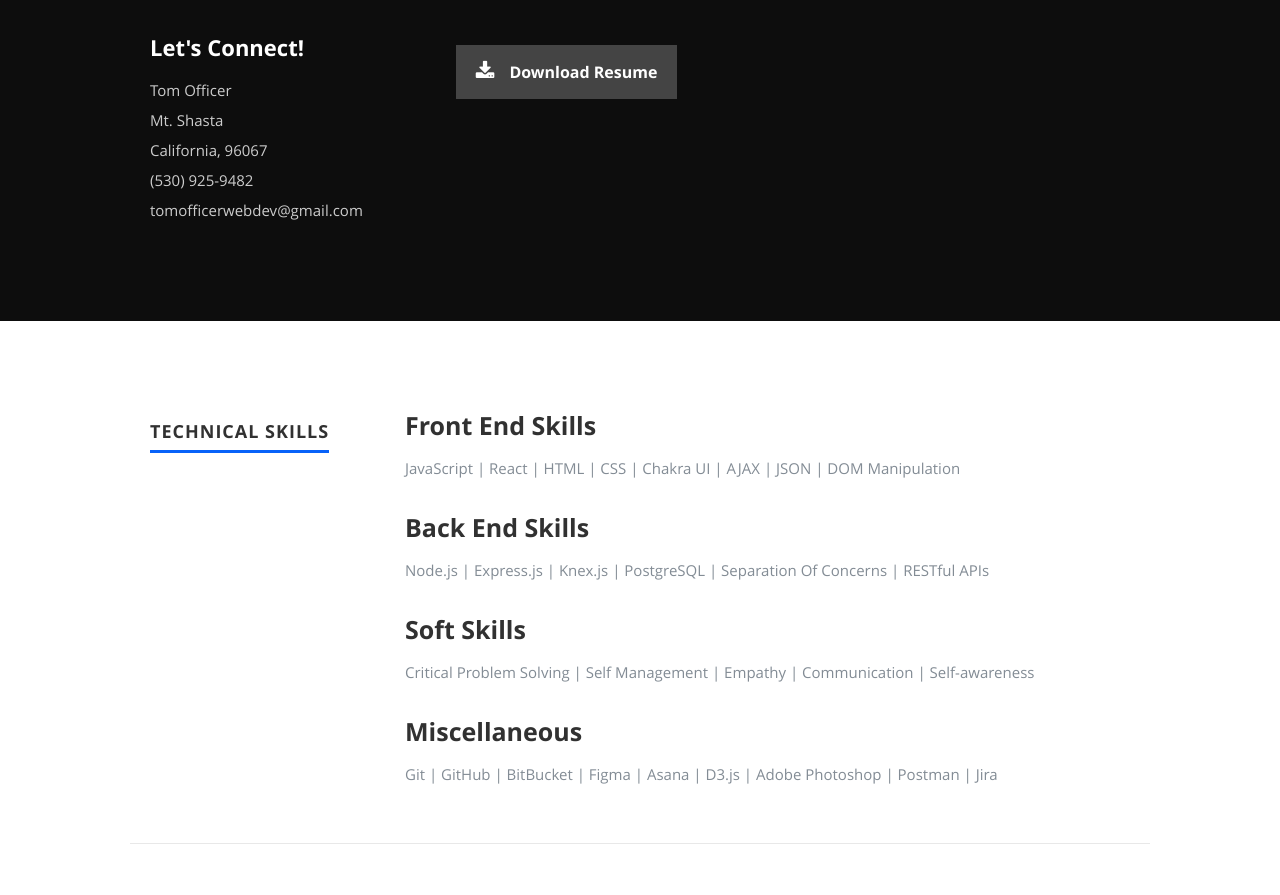
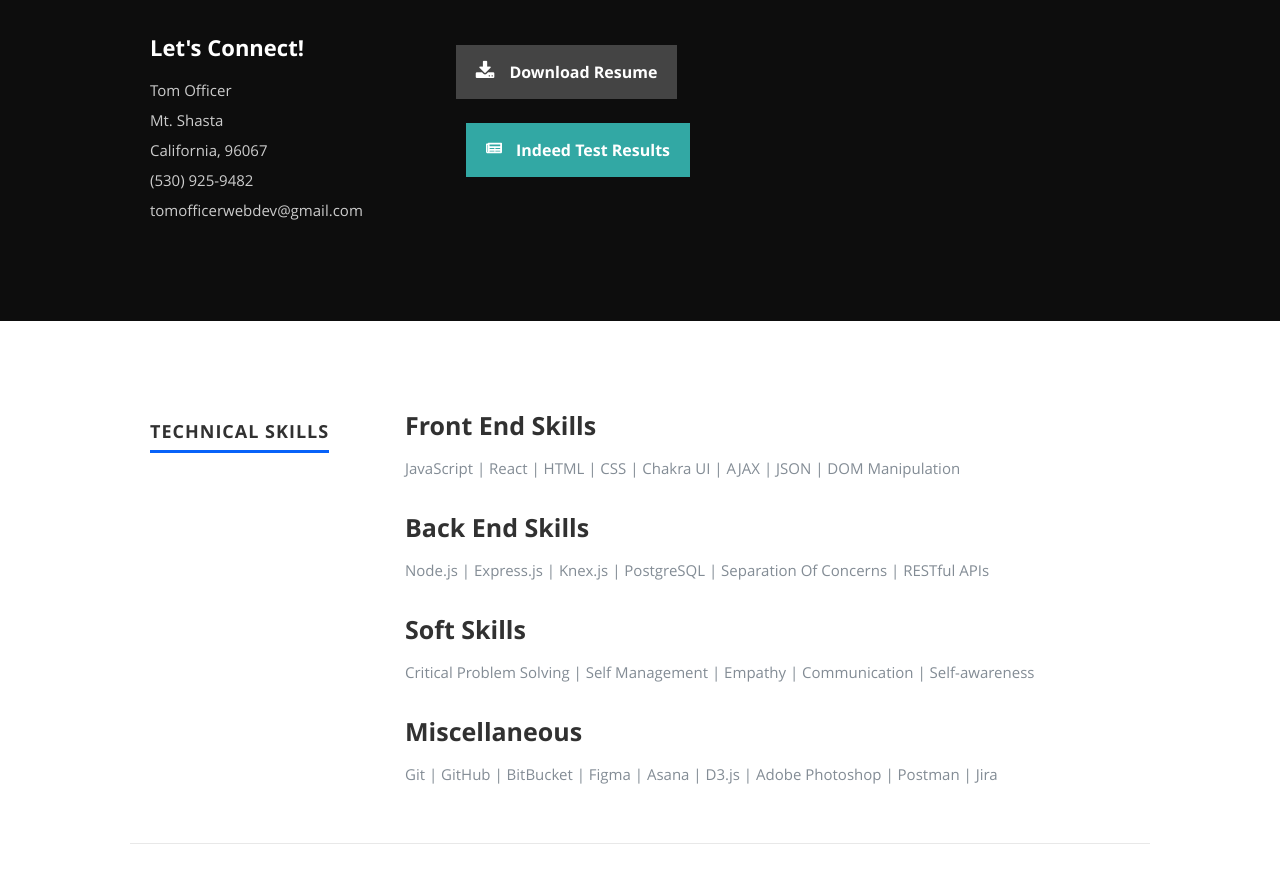
Before and after one commit to tomofficer/portfolio2022alt, a React (Create React App) app: page / in a window 1280 px wide. Shown: the part 1085-1980 px from the top of the page. Built offline with nearby package versions, Linux system fonts and the light colour scheme.

Commit message:
added indeed results single link feature

```diff
--- a/public/resumeData.json
+++ b/public/resumeData.json
@@ -10,7 +10,7 @@
     "contactmessage":"I'm always open to new opportunities and would love to hear from you. Let's connect!",
     "email": "tomofficerwebdev@gmail.com",
     "phone": "(530) 925-9482",
-    "indeedResults":"https://www.tomofficer.com/",
+    "indeedResults":"https://share.indeedassessments.com/attempts/7524160c0862ebb65aad7199ee1e5703eed53dc074545cb7",
     "github":"https://github.com/tomofficer",
     "linkedIn":"https://www.linkedin.com/in/tomofficer/",
     "address":{
--- a/src/Components/About.js
+++ b/src/Components/About.js
@@ -53,7 +53,7 @@ class About extends Component {
                       rel='noreferrer'>
                       <i className='fa fa-download'></i>Download Resume
                     </a>
-                    {/* <a
+                    <a
                       style={{ marginLeft: '10px', background: 'red' }}
                       href={indeedResults}
                       className='button btn indeed-btn'
@@ -61,7 +61,7 @@ class About extends Component {
                       rel='noreferrer'>
                       <FaNewspaper style={{ marginRight: '10px' }} /> Indeed
                       Test Results
-                    </a> */}
+                    </a>
                   </p>
                 </div>
               </div>
```
